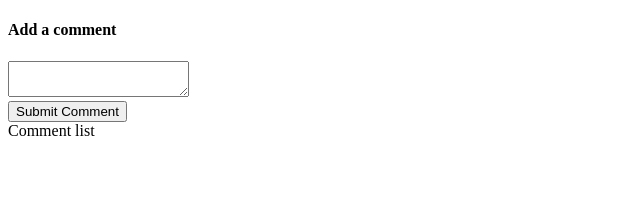
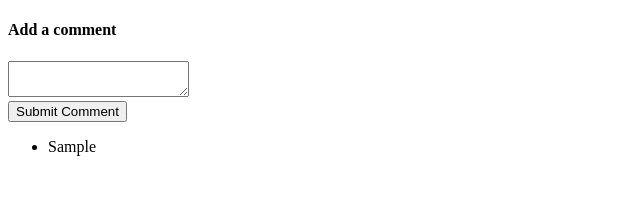
Before and after one commit to Terence1991/testing, a React (Create React App) app: page / in a window 1280 px wide. Both pictures are taken after typing "Sample" into the empty fields and a click on the button "Submit Comment". Shown: the top 212 px of the page, without its empty margins (0-640 px from the left). Built offline with nearby package versions, Linux system fonts and the light colour scheme.

Commit message:
bug fixed

```diff
--- a/src/Components/CommentList.js
+++ b/src/Components/CommentList.js
@@ -1,7 +1,30 @@
-import React from 'react'
+import React, {Component} from 'react'
+import { connect } from 'react-redux'
 
-export default () => {
-  return (
-    <div>Comment list </div>
-  )
+
+class CommentList extends Component {
+renderComments() {
+  return this.props.comments.map((comment) => {
+    return <li key={comment}>{comment}</li>
+  })
 }
+
+   render() {
+     console.log(this.props)
+     console.log(this.state)
+     return (
+       <div>
+         <ul>
+           {this.renderComments()}
+         </ul>
+       </div>
+     )
+    }
+}
+
+ function mapStateToProps (state) {
+   return {comments: state.comments}
+ }
+
+
+export default connect(mapStateToProps)(CommentList)
--- a/src/reducers/comments.js
+++ b/src/reducers/comments.js
@@ -4,7 +4,7 @@
 export default function(state = [], action) {
   switch (action.type) {
     case SAVE_COMMENT:
-    return [...state, action.payload]
+    return [...state, action.payLoad]
       default:
         return state;
   }
```
